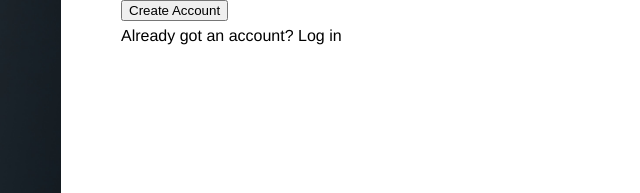
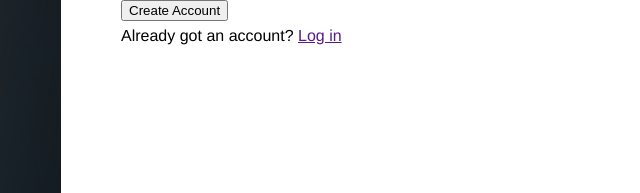
Before and after one commit to jorgitoxo/Sign-up-Form, a plain HTML site: page index.html in a window 1280 px wide. Shown: the part 546-739 px from the top of the page, 323-963 px from the left. Drawn offline with Linux system fonts and the light colour scheme.

Commit message:
Code refactor
Removed commented out code
Replaced link tag

```diff
--- a/CSS/stylesheet.css
+++ b/CSS/stylesheet.css
@@ -63,7 +63,6 @@ body {
     width: 70vw;
     padding-top: 120px;
     padding-left: 60px;
-    /* padding-right: 80px; */
 }
 
 #right-panel div:first-of-type > p {
--- a/index.html
+++ b/index.html
@@ -71,7 +71,7 @@
         </div>
 
         <div>
-            <p>Already got an account? <link rel="link" href="">Log in</p>
+            <p>Already got an account? <a href="">Log in</a></p>
         </div>
     </div>
 </body>
```
